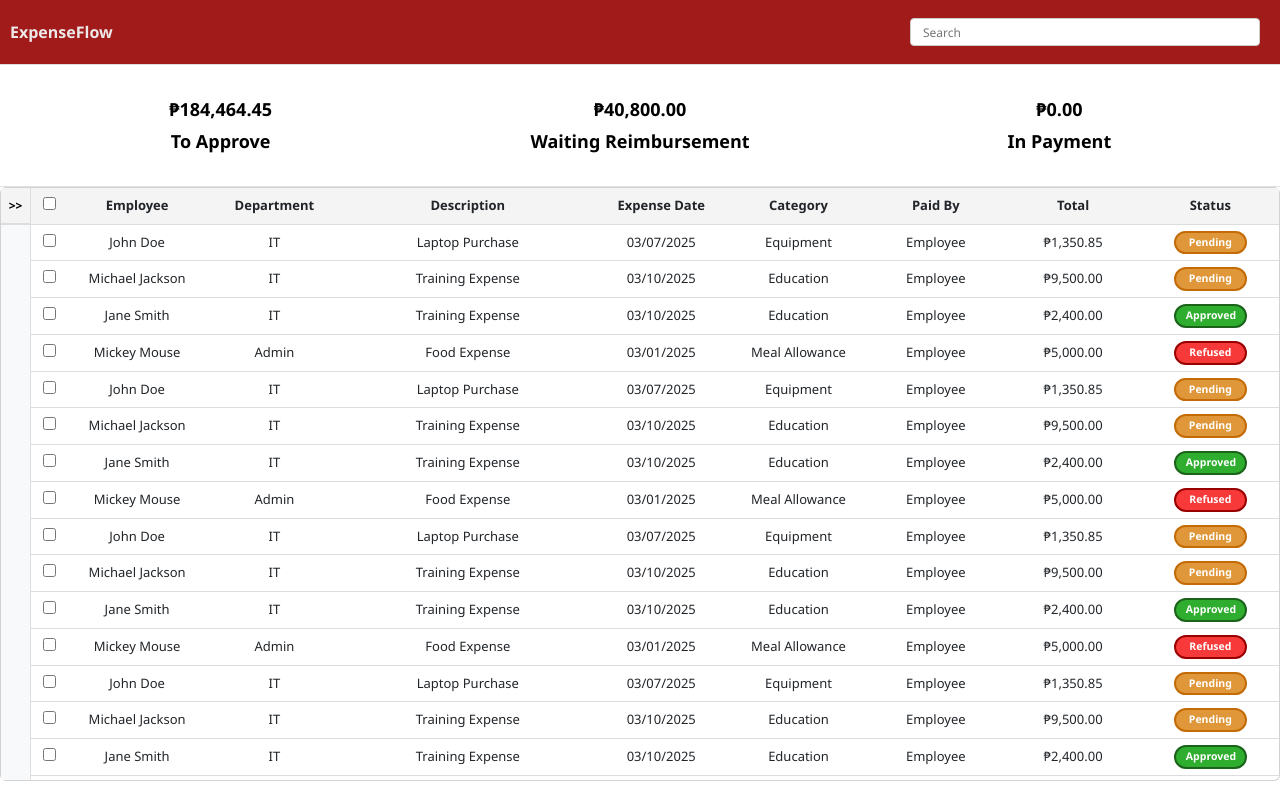
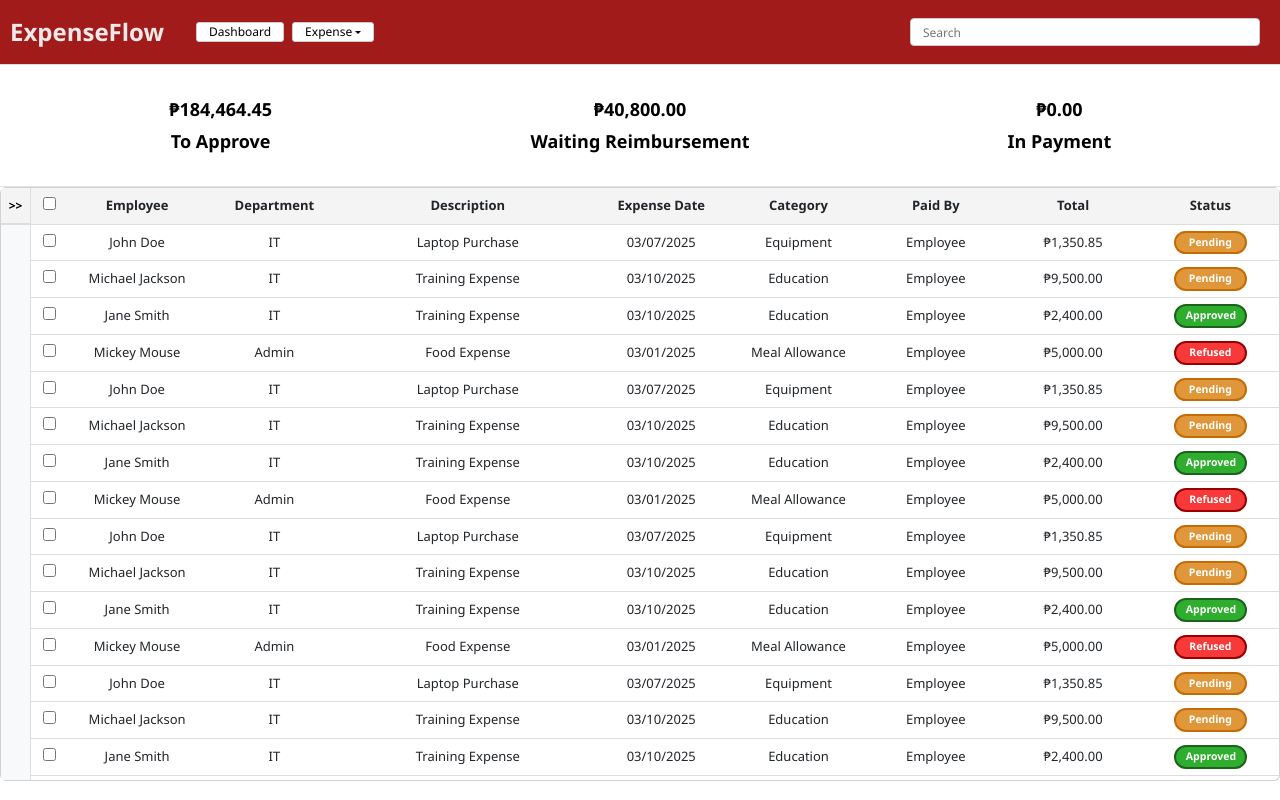
Before and after one commit to RaymondJAT/BudgetMonitoringTL, a React (Vite) app in the folder BudgetMonitoringTL/: page / in a window 1280 px wide. Built offline with nearby package versions, Linux system fonts and the light colour scheme.

Commit message:
[ADDED] - buttons

```diff
--- a/BudgetMonitoringTL/src/components/Header.jsx
+++ b/BudgetMonitoringTL/src/components/Header.jsx
@@ -10,7 +10,22 @@ const Header = ({
 }) => {
   return (
     <div className="teamlead-header">
-      <div className="logo-text">ExpenseFlow</div>
+      <div className="d-flex align-items-center gap-2">
+        <div className="logo-text me-4">ExpenseFlow</div>
+
+        <button className="small-btn">Dashboard</button>
+
+        <Dropdown>
+          <Dropdown.Toggle as="button" className="small-btn">
+            Expense
+          </Dropdown.Toggle>
+          <Dropdown.Menu className="custom-dropdown-menu">
+            <Dropdown.Item>Expenses</Dropdown.Item>
+            <Dropdown.Item>Expense Report</Dropdown.Item>
+            <Dropdown.Item>My Approvals</Dropdown.Item>
+          </Dropdown.Menu>
+        </Dropdown>
+      </div>
       <div
         className={`button-group ${selectedRows.length > 0 ? "visible" : ""}`}
       >
--- a/BudgetMonitoringTL/src/index.css
+++ b/BudgetMonitoringTL/src/index.css
@@ -95,7 +95,7 @@ tfoot strong {
 
 .logo-text {
   font-weight: bold;
-  font-size: 16px;
+  font-size: 24px;
   color: rgb(238, 233, 233);
 }
 
```
